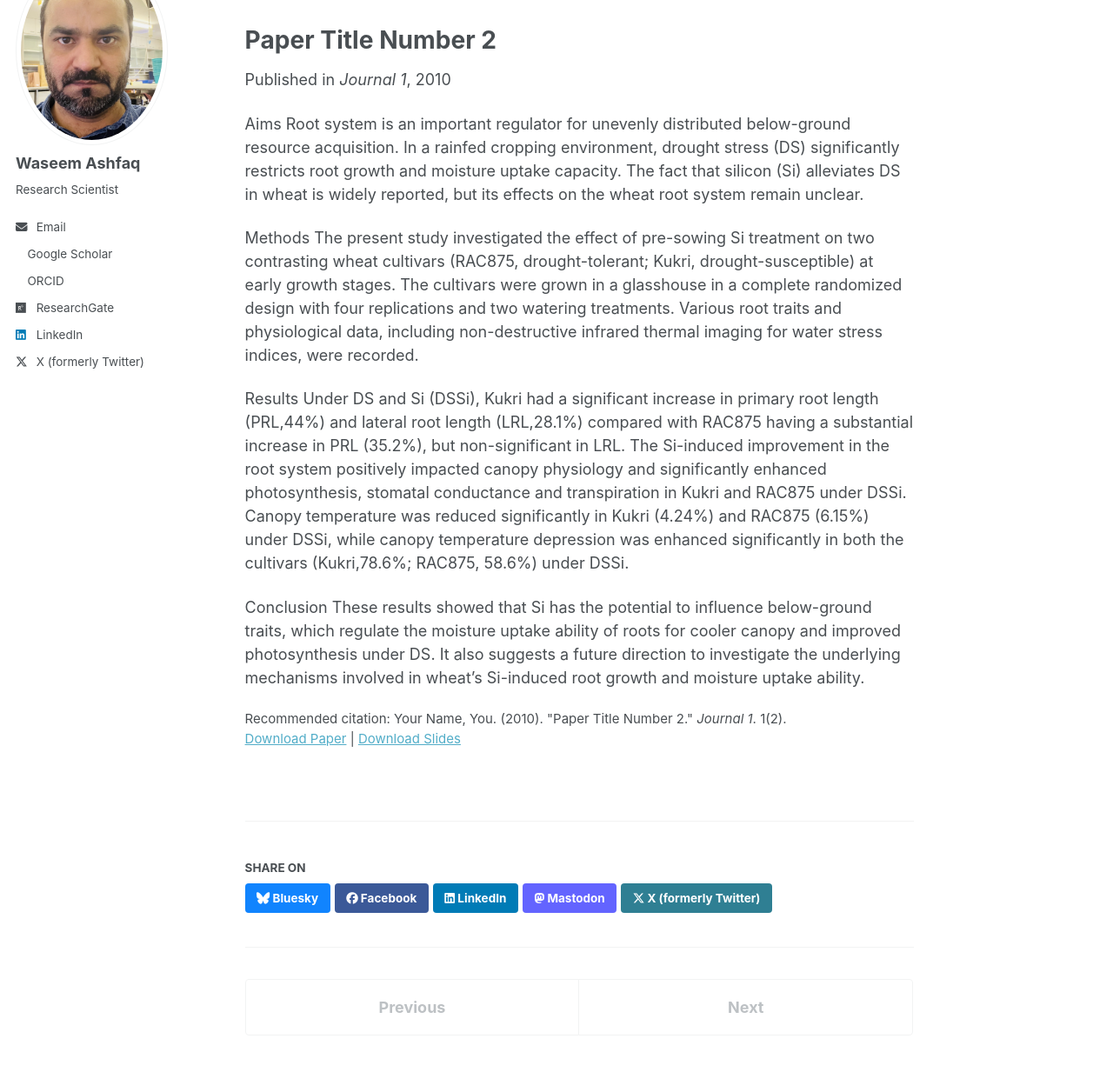
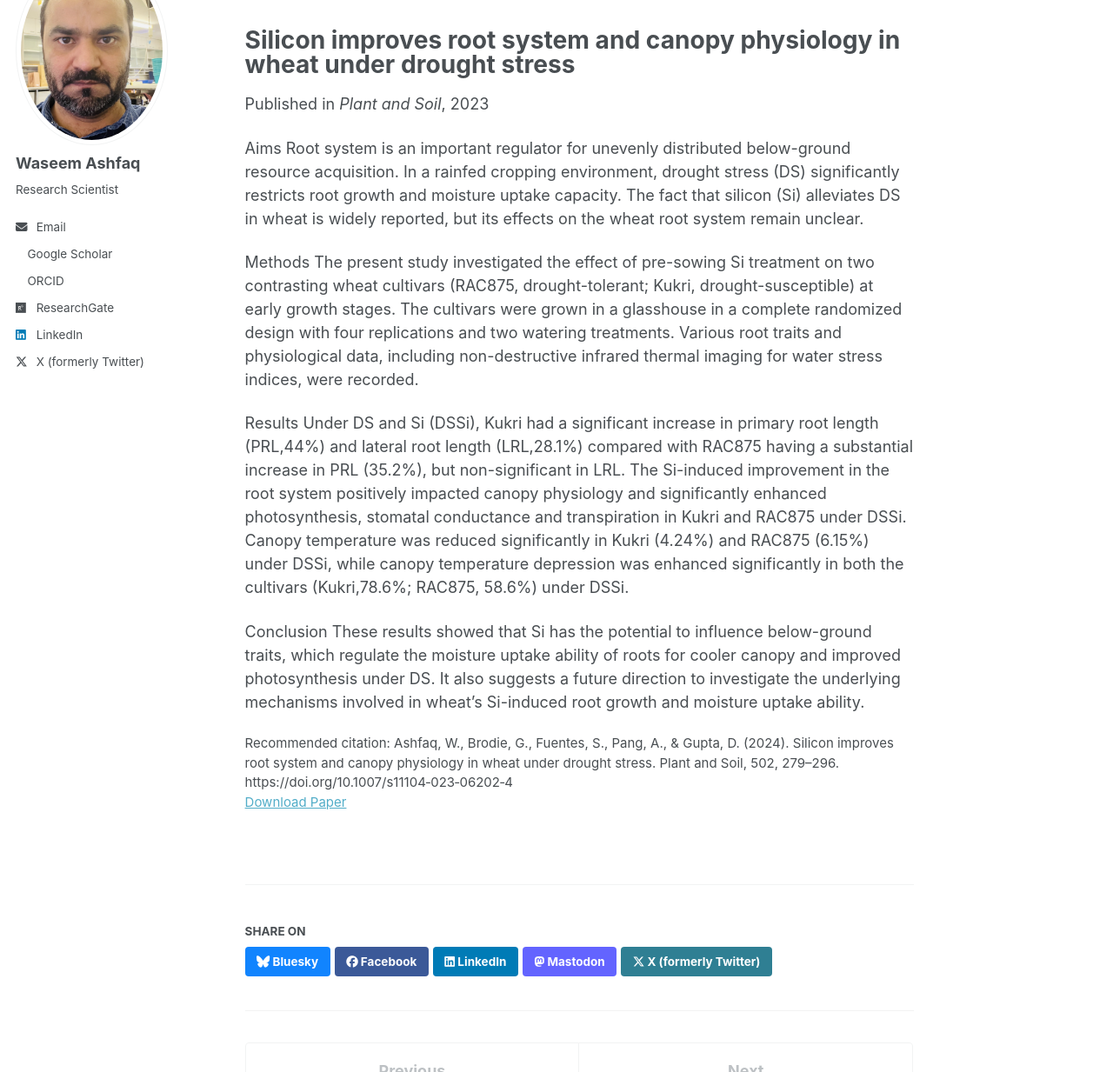
Before and after one commit to washfaq/waseemashfaq.github.io, a Jekyll site: the page built from _publications/2010-10-01-paper-title-number-2.md, in a window 1280 px wide and 1400 px high, cut to the strip 167-1400 px from the top of the window. Shown: the whole strip at 87% size. Built offline with Jekyll 4.4.1, drawn with Linux system fonts in a browser that asks for light colours; a script bundle is joined from its source files by our own code; library files that are not in the unit come from our copies.

Commit message:
Update 2010-10-01-paper-title-number-2.md

```diff
--- a/_publications/2010-10-01-paper-title-number-2.md
+++ b/_publications/2010-10-01-paper-title-number-2.md
@@ -1,14 +1,13 @@
 ---
-title: "Paper Title Number 2"
+title: "Silicon improves root system and canopy physiology in wheat under drought stress"
 collection: publications
 category: manuscripts
 permalink: /publication/2010-10-01-paper-title-number-2
-excerpt: 'This paper is about the number 2. The number 3 is left for future work.'
-date: 2010-10-01
-venue: 'Journal 1'
-slidesurl: 'https://academicpages.github.io/files/slides2.pdf'
-paperurl: 'https://academicpages.github.io/files/paper2.pdf'
-citation: 'Your Name, You. (2010). &quot;Paper Title Number 2.&quot; <i>Journal 1</i>. 1(2).'
+excerpt: 'This study investigates how silicon improves wheat root and canopy physiology under drought stress.'
+date: 2023-10-20
+venue: 'Plant and Soil'
+paperurl: 'https://doi.org/10.1007/s11104‑023‑06202‑4'
+citation: "Ashfaq, W., Brodie, G., Fuentes, S., Pang, A., & Gupta, D. (2024). Silicon improves root system and canopy physiology in wheat under drought stress. Plant and Soil, 502, 279–296. https://doi.org/10.1007/s11104‑023‑06202‑4"
 ---
 Aims
 Root system is an important regulator for unevenly distributed below-ground resource acquisition. In a rainfed cropping environment, drought stress (DS) significantly restricts root growth and moisture uptake capacity. The fact that silicon (Si) alleviates DS in wheat is widely reported, but its effects on the wheat root system remain unclear.
```
